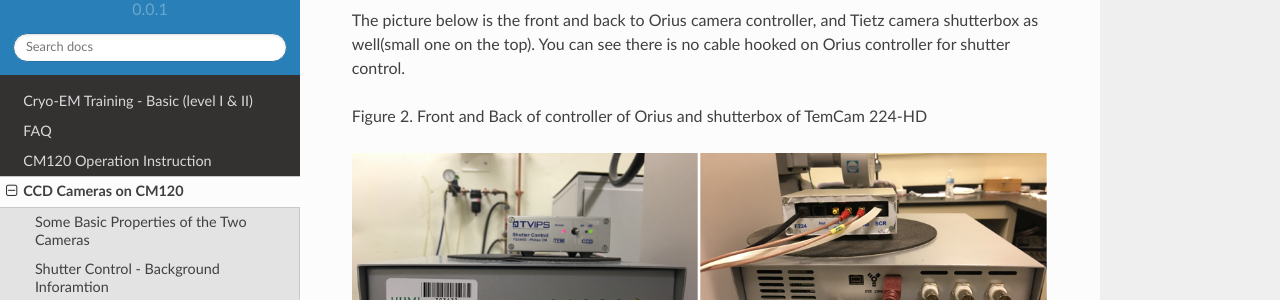
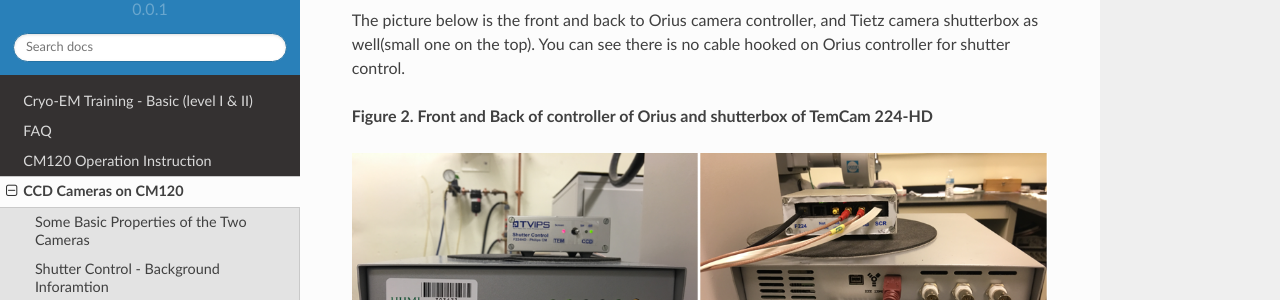
Before and after one commit to xuchen66/sphinx-emdocs, a Sphinx documentation site: the page built from source/ccds_cm120.rst, in a window 1280 px wide and 900 px high, scrolled down 2206 px. Shown: the part 150-450 px from the top of the window. Built offline with Sphinx 7.4.7 and the Read the Docs theme 2.0.0, drawn with Linux system fonts in a browser that asks for light colours; pages that are not in the unit, such as notebooks, are missing from menus.

Commit message:
Update ccds_cm120.rst

```diff
--- a/source/ccds_cm120.rst
+++ b/source/ccds_cm120.rst
@@ -77,7 +77,7 @@
 
 The picture below is the front and back to Orius camera controller, and Tietz camera shutterbox as well(small one on the top). You can see there is no cable hooked on Orius controller for shutter control.
 
-Figure 2. Front and Back of controller of Orius and shutterbox of TemCam 224-HD
+**Figure 2. Front and Back of controller of Orius and shutterbox of TemCam 224-HD**
 
 .. image:: ../images/front-back-orius-controller.png
 
@@ -85,7 +85,7 @@
 
 The two cables with red connectors are labeled "BB" and "SH", for Beam Blanker and Shutter respectively. BB cable is connected to Gun Upper Coil as explained in previous section. It can be confirmed from scope "CURRENT READOUT " page. Below is two screen snapshots for large screen being at Down and Up. You can see the Gun Upper Coil current values in these two situations. One can easily see the Gun U-X is changed from -77 to -195 when screen is lifted.
 
-Figure 3. Gun Coil Current Changes When Large Screen Up (left) and Down (right)
+**Figure 3. Gun Coil Current Changes When Large Screen Up (left) and Down (right)**
 
 .. image:: ../images/current-scr-up-down.png
 
@@ -108,7 +108,7 @@
 
 The temperature can be checked for each camera using their softwares. For Orius, from DigitalMicorgraph, one can check menu Camera - Temperature. On Tietz camera, one has to start up TCL interface and also EMMENU from TCL. After that, one has to open result log window and command window. From command window, type "ccdpshow" and then hit [ Execute ]. The temperature will show in result window.
 
-Figure 4. command "ccdpshow" to get temperature for 224HD
+**Figure 4. command "ccdpshow" to get temperature for 224HD**
 
 .. image:: ../images/ccdpshow.png
 
@@ -127,7 +127,7 @@
 
 Since SerialEM doesn't talk to CM120 computer, we have to use fake mag and screen position to match the real situation on scope. This way, the image file saved on SerialEM will have valid and correctly pixelsize information in MRC header.
 
-Figure 5. Camera Setup Window where one can change mag and screen position to match scope
+**Figure 5. Camera Setup Window where one can change mag and screen position to match scope**
 
 .. image:: ../images/fake-mag-screen-setup.png
 
```
